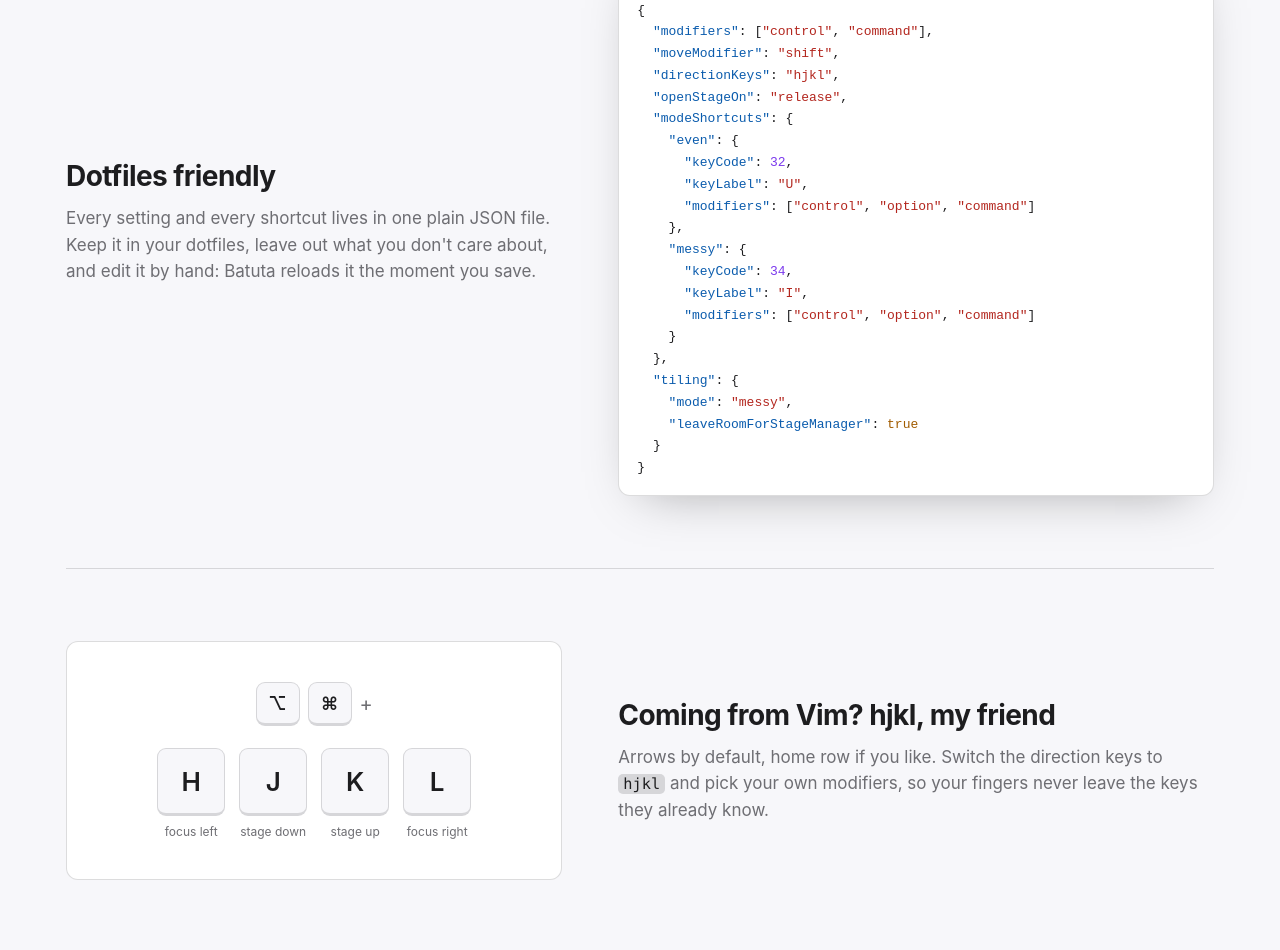
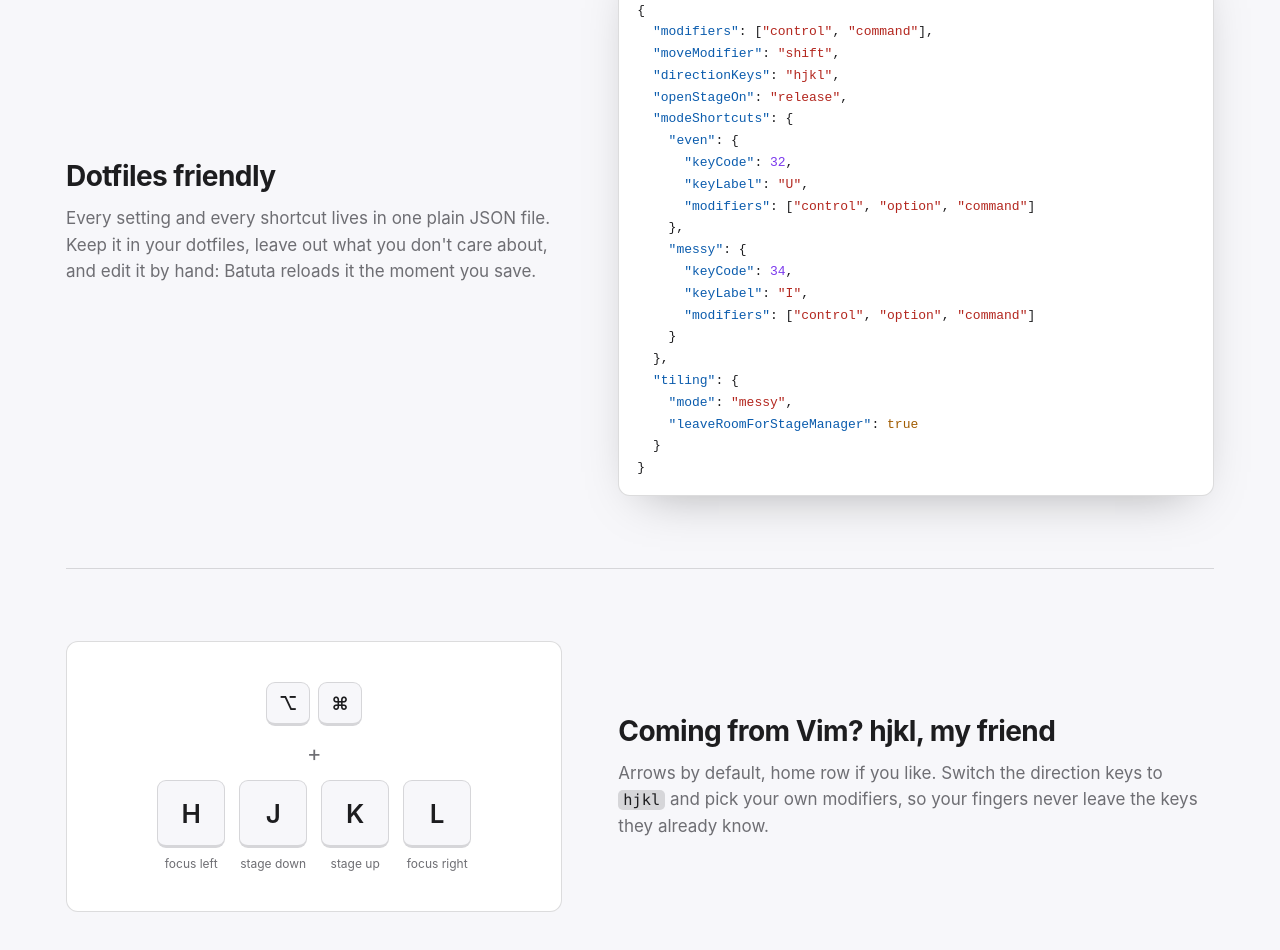
Before and after one commit to pablopunk/batuta, an Astro site in the folder www/: page / in a window 1280 px wide. Shown: the part 1052-2002 px from the top of the page. Built offline with nearby package versions, Linux system fonts and the light colour scheme; Astro itself is replaced by a stand-in of ours.

Commit message:
Put the + between the modifiers and the direction keys
Co-Authored-By: Claude Opus 5.5 <noreply@anthropic.com>

```diff
--- a/www/src/components/DirectionKeys.astro
+++ b/www/src/components/DirectionKeys.astro
@@ -12,8 +12,8 @@ const DIRECTIONS = [
 <figure class="keys" data-direction-keys>
   <div class="modifiers">
     {MODIFIERS.map((symbol) => <kbd data-modifier={symbol} class:list={{ off: symbol === "⌥" }}>{symbol}</kbd>)}
-    <span>+</span>
   </div>
+  <span class="plus">+</span>
   <div class="direction-row">
     {
       DIRECTIONS.map(({ letter, arrow, action }) => (
@@ -113,6 +113,7 @@ const DIRECTIONS = [
   kbd.big.off { min-width: 0; width: 0; margin: 0; }
   .direction-keys { display: flex; }
   .modifiers { display: flex; align-items: center; gap: 8px; color: var(--muted); font-size: 20px; }
+  .plus { margin: -8px 0; font-size: 22px; color: var(--muted); }
   .direction-row { display: flex; gap: 14px; }
   .direction { display: flex; flex-direction: column; align-items: center; gap: 8px; }
   .action { font-size: 12px; color: var(--muted); }
```
